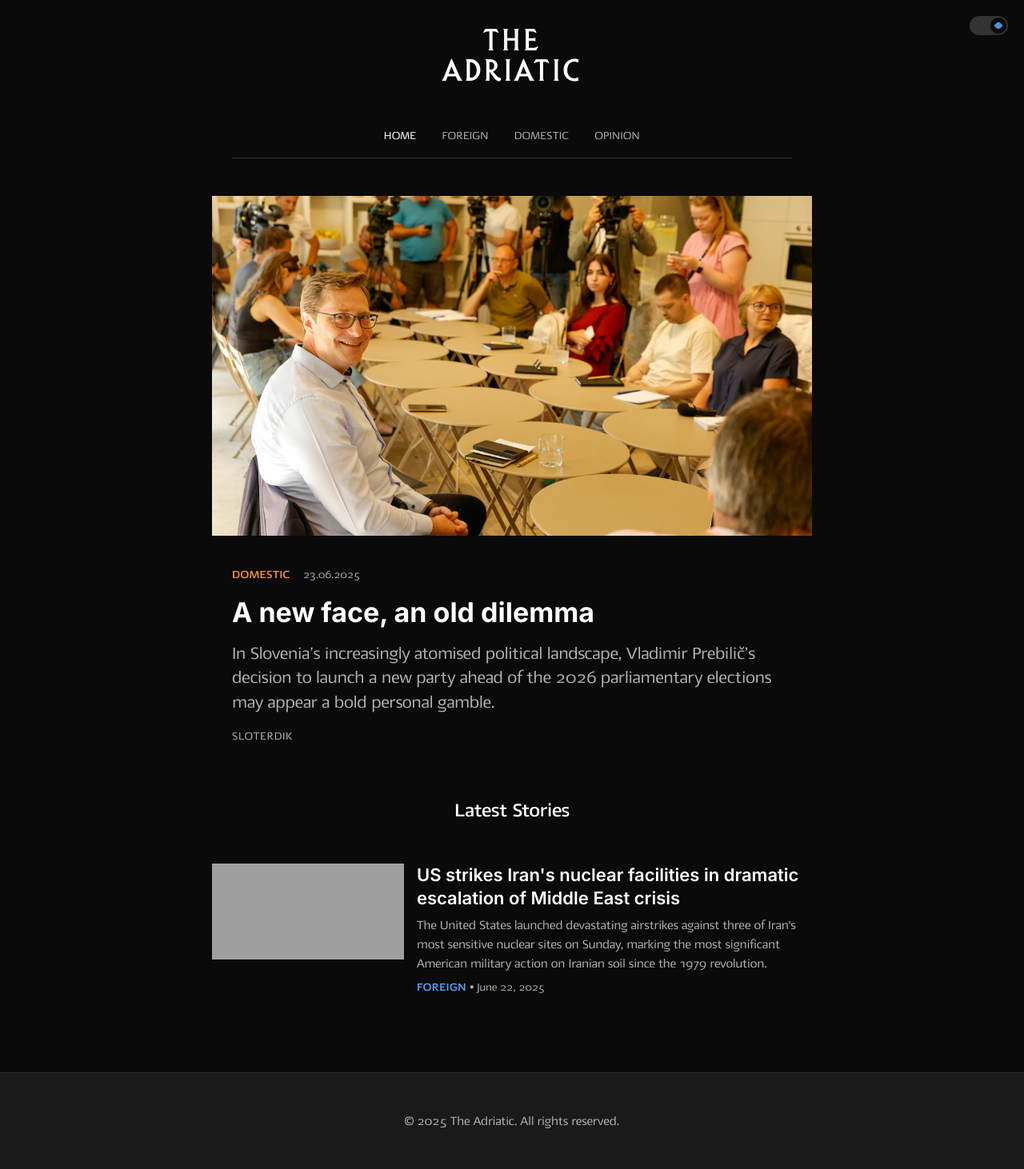
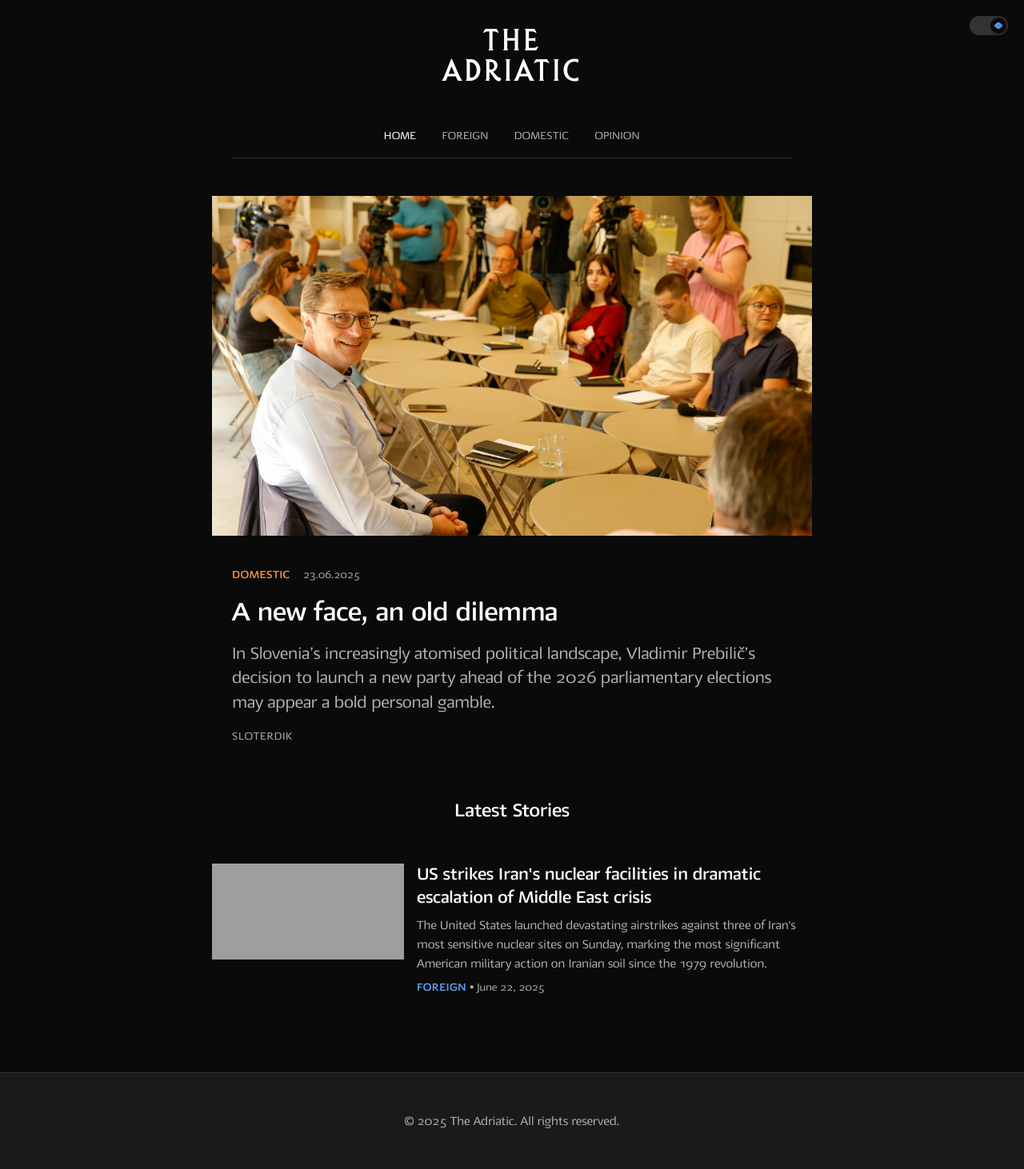
Before and after one commit to tfhoerest/azt, a Jekyll site: the page built from index.html, in a window 1280 px wide. Shown: the whole page at 80% size. Built offline with Jekyll 4.4.1, drawn with Linux system fonts in a browser that asks for light colours; some web fonts are replaced; the list of posts is cut into pages by our own code.

Commit message:
Update home.html

```diff
--- a/_layouts/home.html
+++ b/_layouts/home.html
@@ -33,7 +33,7 @@ layout: default
 }
 
 .hero-headline {
-    font-family: 'Inter', 'Helvetica Neue', Helvetica, Arial, FreeSans, sans-serif;
+    font-family: 'Saj JY', 'Inter', 'Helvetica Neue', Helvetica, Arial, FreeSans, sans-serif;  /* Updated to Saj JY */
     font-size: var(--z-ds-fontsize-34);
     font-weight: 700;
     color: var(--z-ds-color-text-100);
@@ -76,6 +76,7 @@ layout: default
 }
 
 .section-title {
+    font-family: 'Saj JY', 'Inter', 'Helvetica Neue', Helvetica, Arial, FreeSans, sans-serif;  /* Updated to Saj JY */
     font-size: var(--z-ds-fontsize-24);
     font-weight: 600;
     color: var(--z-ds-color-text-100);
@@ -113,7 +114,7 @@ layout: default
 }
 
 .article-content h3 {
-    font-family: 'Inter', 'Helvetica Neue', Helvetica, Arial, FreeSans, sans-serif;
+    font-family: 'Saj JY', 'Inter', 'Helvetica Neue', Helvetica, Arial, FreeSans, sans-serif;  /* Updated to Saj JY */
     font-size: var(--z-ds-fontsize-22);
     font-weight: 600;
     color: var(--z-ds-color-text-100);
```
